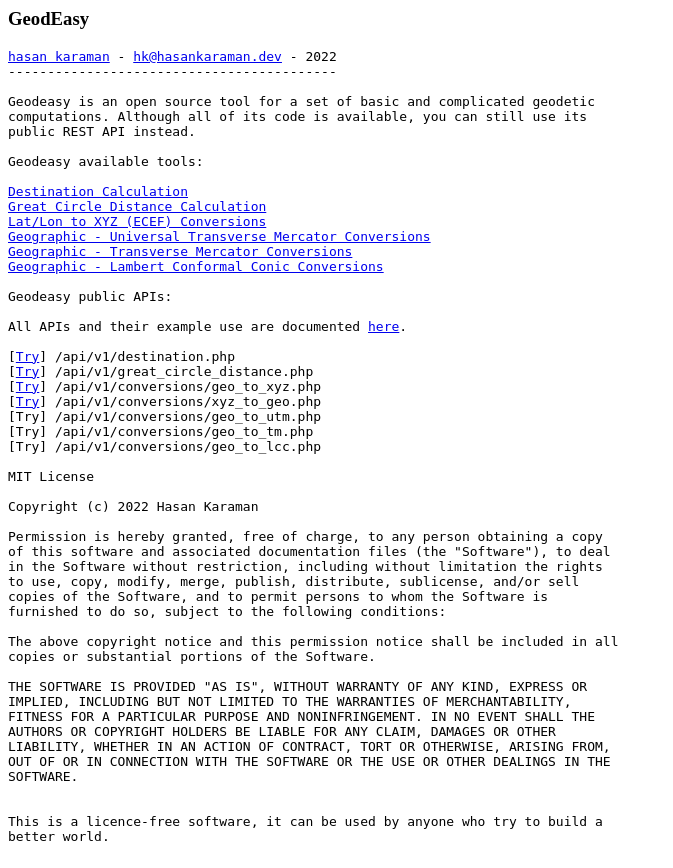
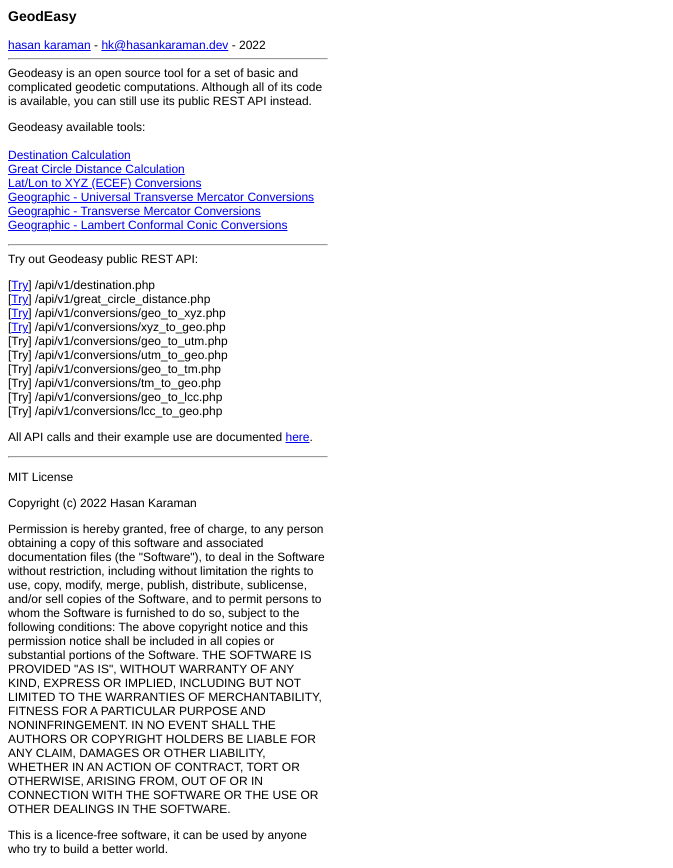
Before and after one commit to grizzlei/geodeasy, a PHP site: page / in a window 1280 px wide. Shown: the whole page, without its empty margins (0-673 px from the left). Before the commit the page ends 841 px from the top, so only its background shows below. Run offline with PHP 8.4, Linux system fonts and the light colour scheme.

Commit message:
style(index): index.php restyling

```diff
--- a/index.php
+++ b/index.php
@@ -1,46 +1,56 @@
 <?php
-$base_url="localhost:53000"
+$base_url="localhost:53000";
+$destination_api_path="/api/v1/destination.php?latitude=35.123&longitude=41.1235&distance=12413&azimuth=22&a=6378137.0&b=6356752.314245";
+$gcd_api_path="/api/v1/great_circle_distance.php?latitude1=41.085136&longitude1=29.006844&latitude2=-44.9581658&longitude2=34.1099889&a=6378137.0&b=6356752.314245";
+$geo_to_xyz_api_path="/api/v1/geo_to_xyz.php?latitude=35.123&longitude=41.1235&height=100&a=6378137.0&b=6356752.314245";
+$xyz_to_geo_api_path="/api/v1/xyz_to_geo.php?x=3934204.2181574507&y=3434867.698830731&z=3649094.041811154&a=6378137.0&b=6356752.314245";
 ?>
 <html>
     <title>GeodEasy</title>
+<body style="width:25%; font-family:Helvetica; font-size:12px;">
+
     <h3>GeodEasy</h3>
-<pre>
 <a href="https://hasankaraman.dev/whoami">hasan karaman</a> - <a href="mailto:hk@hasankaraman.dev">hk@hasankaraman.dev</a> - 2022
-------------------------------------------
+<hr>
 
 Geodeasy is an open source tool for a set of basic and complicated geodetic
 computations. Although all of its code is available, you can still use its
 public REST API instead.
+<p>
+Geodeasy available tools:<br><br>
 
-Geodeasy available tools:
-
-<a href="#">Destination Calculation</a>
-<a href="#">Great Circle Distance Calculation</a>
-<a href="#">Lat/Lon to XYZ (ECEF) Conversions</a>
-<a href="#">Geographic - Universal Transverse Mercator Conversions</a>
-<a href="#">Geographic - Transverse Mercator Conversions</a>
+<a href="#">Destination Calculation</a><br>
+<a href="#">Great Circle Distance Calculation</a><br>
+<a href="#">Lat/Lon to XYZ (ECEF) Conversions</a><br>
+<a href="#">Geographic - Universal Transverse Mercator Conversions</a><br>
+<a href="#">Geographic - Transverse Mercator Conversions</a><br>
 <a href="#">Geographic - Lambert Conformal Conic Conversions</a>
 
-Geodeasy public APIs:
-
-All APIs and their example use are documented <a href="#">here</a>.
-
-[<a href="http://<?php print($base_url) ?>/api/v1/destination.php?latitude=35.123&longitude=41.1235&distance=12413&azimuth=22&a=6378137.0&b=6356752.314245"
-target="_blank">Try</a>] /api/v1/destination.php
-[<a href="http://<?php print($base_url) ?>/api/v1/great_circle_distance.php?latitude1=41.085136&longitude1=29.006844&latitude2=-44.9581658&longitude2=34.1099889&a=6378137.0&b=6356752.314245"
-target="_blank">Try</a>] /api/v1/great_circle_distance.php
-[<a href="http://<?php print($base_url) ?>/api/v1/geo_to_xyz.php?latitude=35.123&longitude=41.1235&height=100&a=6378137.0&b=6356752.314245"
-target="_blank">Try</a>] /api/v1/conversions/geo_to_xyz.php
-[<a href="http://<?php print($base_url) ?>/api/v1/xyz_to_geo.php?x=3934204.2181574507&y=3434867.698830731&z=3649094.041811154&a=6378137.0&b=6356752.314245"
-target="_blank">Try</a>] /api/v1/conversions/xyz_to_geo.php
-[<a>Try</a>] /api/v1/conversions/geo_to_utm.php
-[<a>Try</a>] /api/v1/conversions/geo_to_tm.php
-[<a>Try</a>] /api/v1/conversions/geo_to_lcc.php
-
+<hr>
+Try out Geodeasy public REST API:<br>
+<p>
+[<a href="http://<?php print($base_url.$destination_api_path) ?>"
+target="_blank">Try</a>] /api/v1/destination.php<br>
+[<a href="http://<?php print($base_url.$gcd_api_path) ?>"
+target="_blank">Try</a>] /api/v1/great_circle_distance.php<br>
+[<a href="http://<?php print($base_url.$geo_to_xyz_api_path) ?>"
+target="_blank">Try</a>] /api/v1/conversions/geo_to_xyz.php<br>
+[<a href="http://<?php print($base_url.$xyz_to_geo_api_path) ?>"
+target="_blank">Try</a>] /api/v1/conversions/xyz_to_geo.php<br>
+[<a>Try</a>] /api/v1/conversions/geo_to_utm.php<br>
+[<a>Try</a>] /api/v1/conversions/utm_to_geo.php<br>
+[<a>Try</a>] /api/v1/conversions/geo_to_tm.php<br>
+[<a>Try</a>] /api/v1/conversions/tm_to_geo.php<br>
+[<a>Try</a>] /api/v1/conversions/geo_to_lcc.php<br>
+[<a>Try</a>] /api/v1/conversions/lcc_to_geo.php
+<p>
+All API calls and their example use are documented <a href="#">here</a>.
+<hr>
+<p>
 MIT License
-
+<p>
 Copyright (c) 2022 Hasan Karaman
-
+<p>
 Permission is hereby granted, free of charge, to any person obtaining a copy
 of this software and associated documentation files (the "Software"), to deal
 in the Software without restriction, including without limitation the rights
@@ -58,10 +68,8 @@ AUTHORS OR COPYRIGHT HOLDERS BE LIABLE FOR ANY CLAIM, DAMAGES OR OTHER
 LIABILITY, WHETHER IN AN ACTION OF CONTRACT, TORT OR OTHERWISE, ARISING FROM,
 OUT OF OR IN CONNECTION WITH THE SOFTWARE OR THE USE OR OTHER DEALINGS IN THE
 SOFTWARE.
-
-
+<p>
 This is a licence-free software, it can be used by anyone who try to build a
 better world.
-</pre>
     </body>
 </html>
```
